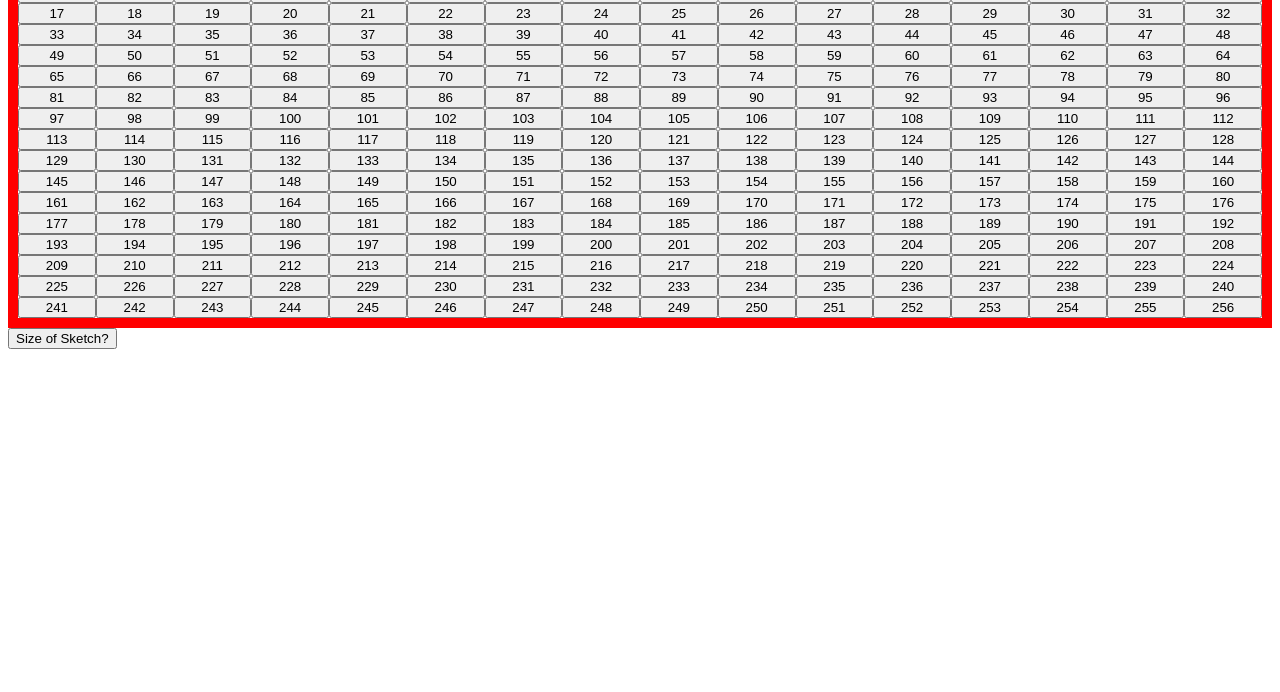
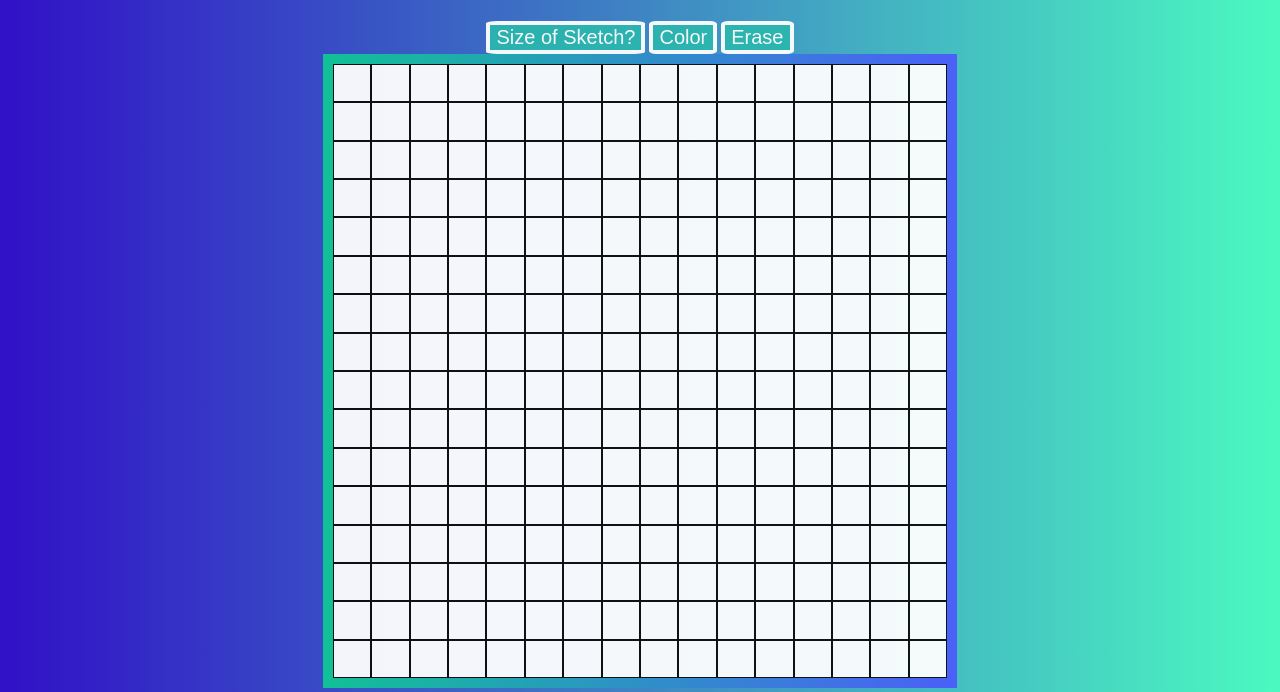
Before and after one commit to jnguyen113/Etch-a-sketch, a plain HTML site: page index.html in a window 1280 px wide. Shown: the part 108-800 px from the top of the page. Drawn offline with Linux system fonts and the light colour scheme.

Commit message:
working etch a sketch
add grid and buttons

```diff
--- a/index.html
+++ b/index.html
@@ -1,12 +1,23 @@
 <!DOCTYPE html>
 <link rel="stylesheet" href="style.css">
 <html>
-    <h1>Welcome to Etch-A-Sketch</h1>
-    <body>
-        <div class="container">
+<h1>Etch-A-Sketch</h1>
+<div id="wrapper">
+    <button class="resize">Size of Sketch?</button>
+    <button class="color">Color</button>
+    <button class="erase">Erase</button>
+</div>
 
-        </div>
-        <button class="frames">Size of Sketch?</button>
-    </body>
-    <script src="script.js"></script>
+
+<body>
+
+    <div class="container">
+
+    </div>
+
+
+
+</body>
+<script src="script.js"></script>
+
 </html>
--- a/script.js
+++ b/script.js
@@ -1,29 +1,64 @@
 const container = document.querySelector('.container');
-const frames = document.getElementsByClassName('.frames');
+const resize = document.querySelector('.resize');
+const erase = document.querySelector('.erase');
+const color = document.querySelector('.color');
+let number = 16;//default size
 
+//resizing the grids
+resize.addEventListener('click', function () {
+    //need to reset grid size or else it would keep 16 and add to it
+    container.innerHTML = "";
+    const result = prompt('What size do you want?');
+    if (!(/[0-9]/.test(result))) {//regex checking for numbers
+        result = prompt('Enter a valid size');
+    }
+    else {
+        createGrids(result);
+    }
+});
+//generating random colors
+function getRandomColors() {
+    var letters = '0123456789ABCDEF';
+    var color = '#';
+    for (var i = 0; i < 6; i++) {
+        color += letters[Math.floor(Math.random() * 16)]
+    }
+    return color;
+}
 
+function createGrids(number) {
+    container.style.gridTemplateColumns = `repeat(${number}, auto)`;
+    for (c = 0; c < (number * number); c++) {
+        const frame = document.createElement('button');
+        frame.style.justifyContent = 'center';
+        frame.style.alignItems = "center";
+        frame.style.border = "1px solid black";
+        container.appendChild(frame).className = "grid-item";
 
-function defaultRows(rows, cols){
-    //setting the rows being passed
-    container.style.setProperty('--grid-rows', rows);//all done through css
-    //setting the columns being passed
-    container.style.setProperty('--grid-cols', cols)
-    for(c = 0 ; c < (rows*cols) ; c++){
-        let cell = document.createElement('button');
-        cell.innerText = (c+1);
-        container.appendChild(cell).className = "grid-item";
-
-        const buttons = document.querySelectorAll('button');//selecting all element button
+        const buttons = document.querySelectorAll('.grid-item');//selecting all element button
         buttons.forEach((button) => {//create var button for each buttons found
-            button.addEventListener('mouseover', function(){//create an event for the button
-                this.style.background = 'black';//set background to black when hovered over
+            button.addEventListener('mouseover', function () {//create an event for the button
+                this.style.background = getRandomColors();//set background to black when hovered over
             });
         });
 
+        erase.addEventListener('click', function () {
+            buttons.forEach((button) => {//create var button for each buttons found
+                button.addEventListener('mouseover', function () {//create an event for the button
+                    this.style.background = 'white';//set background to black when hovered over
+                });
+            });
+        })
+        color.addEventListener('click', function () {
+            buttons.forEach((button) => {//create var button for each buttons found
+                button.addEventListener('mouseover', function () {//create an event for the button
+                    this.style.background = getRandomColors();//set background to black when hovered over
+                });
+            });
+        })
     }
-}
-function updateRows(rows, cols){
 
 }
 
-defaultRows(16,16);
+
+createGrids(number);
--- a/style.css
+++ b/style.css
@@ -1,20 +1,93 @@
 h1 {
+    border: 4px solid white;
+    border-radius: 5%;
+    font-size: 47px;
+    color: white;
+    -webkit-background-clip: text;
+    -moz-background-clip: text;
+    background-clip: text;
+
+}
+.wrapper {
     text-align: center;
+    display: inline-block;
+    top: 50%;
+    left: 50%;
+    width: 100px;
+    height: 60px;
+    margin-bottom: 30%;
+}
+.resize{
+    border: 4px solid white;
+    color: white;
+    background: lightseagreen;
+    font-size: 20px;
+    border-radius: 7%;
+    border-image-slice: 1;
+
+
+}
+.color{
+    border: 4px solid white;
+    color: white;
+    background: lightseagreen;
+    font-size: 20px;
+    border-radius: 10%;
+    border-image-slice: 1;
+
+}
+.erase{
+    border: 4px solid white;
+    color: white;
+    background: lightseagreen;
+    font-size: 20px;
+    border-radius: 10%;
+    border-image-slice: 1;
+
+}
+
+.resize:hover{
+    color: black;
+}
+.color:hover{
+    color: black;
+}
+.erase:hover{
+    color: black;
+}
+body{
+	display: flex;
+	justify-content: center;
+	align-items: center;
+	flex-direction: column;
+    margin: 0;
+}
+html, body{
+    background-repeat: no-repeat;
+    background: linear-gradient(90deg, rgb(39, 4, 196), rgb(66, 250, 189));
+    background-size: cover;
+    height: 100%;
+    opacity: 95%;
+}
+
+.container{
+    border: 10px solid transparent;
+    border-radius: 16px;
+    border-image-source: linear-gradient(90deg, rgb(4, 196, 144), rgb(66, 84, 250));
+    display: grid;
+    border-image-slice: 1;
+
+}
+
+#todo{
+    text-align: center;
+    display: inline-block;
 }
 
 
-.container{
-    border: 10px solid red;
-    display: grid;
+.grid-item{
+    width: 3vw;
+    height: 3vw;
+    background: white;
 
-    grid-template-rows: repeat(var(--grid-rows), 1fr);
-    grid-template-columns: repeat(var(--grid-cols), 1fr);
 }
-
-button:mouseover{
-    background-color: grey;
-}
-.grid-item{
-    padding: 1px;
-    text-align: center;
-}
```
